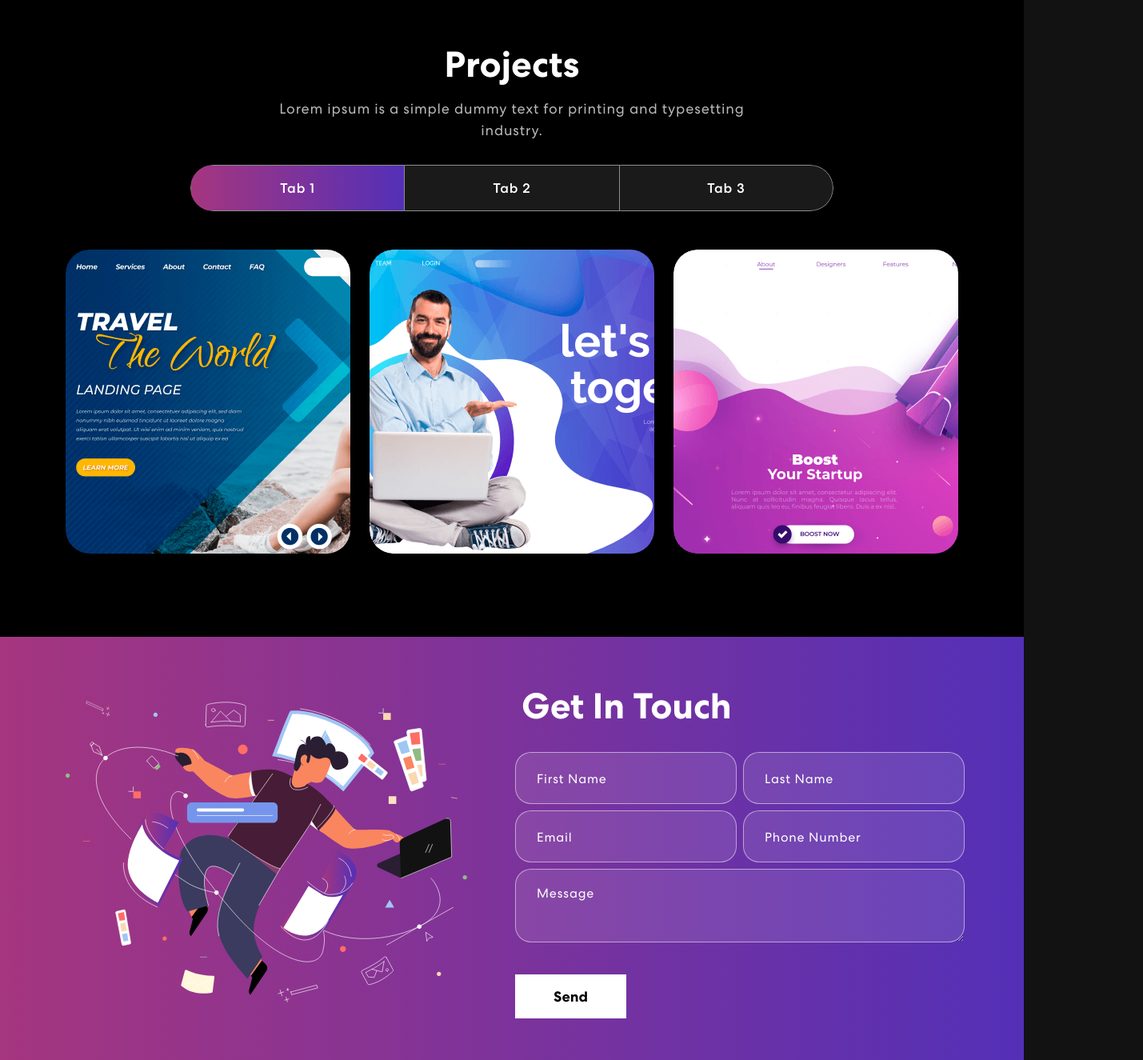
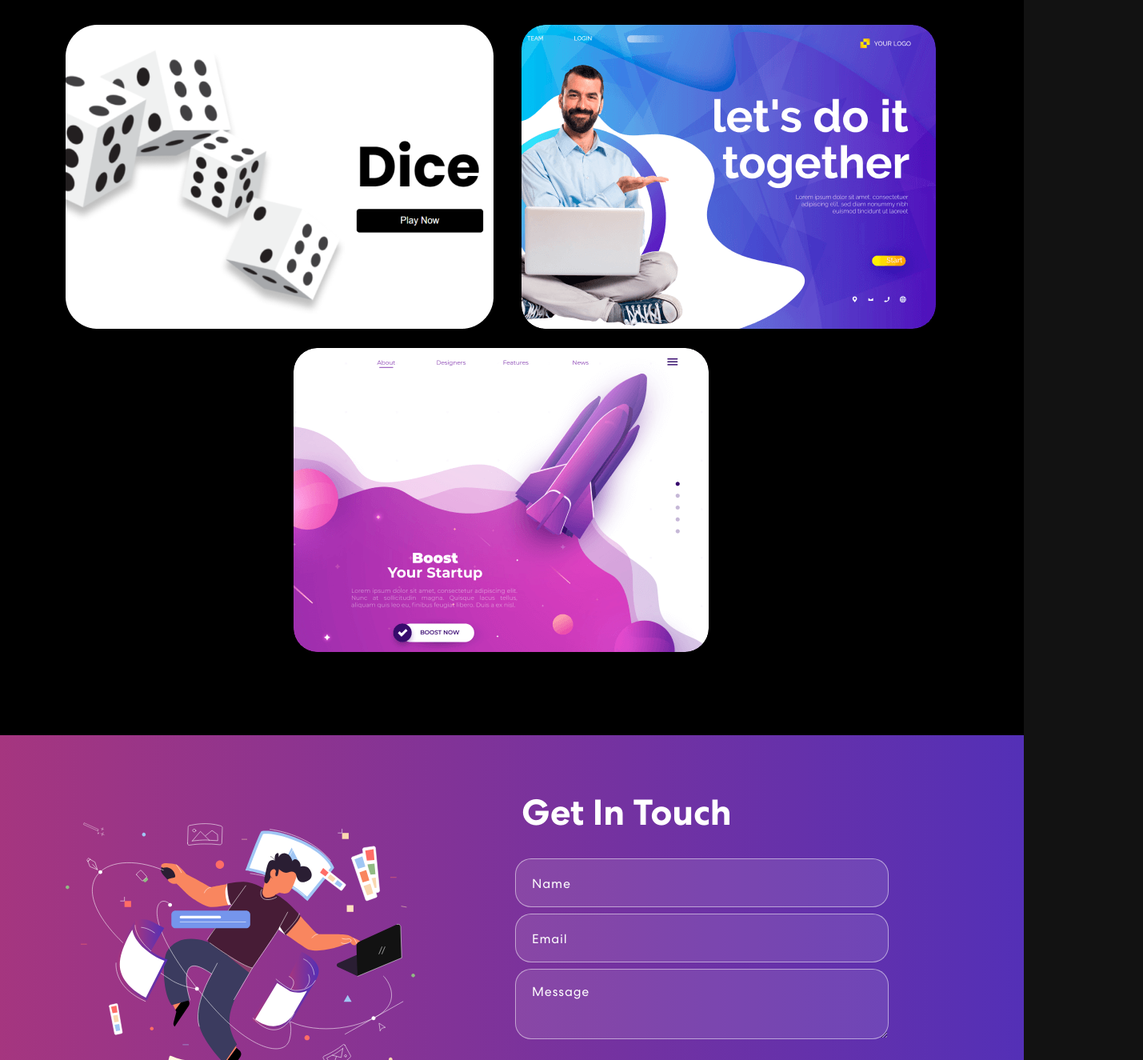
Before and after one commit to sarah-ernee/sarah-ng-portfolio, a React (Create React App) app: page / in a window 1280 px wide. Shown: the part 1365-2690 px from the top of the page at 80% size, 1429 px wide, since content can reach past the window. Built offline with nearby package versions, Linux system fonts and the light colour scheme.

Commit message:
made some ui tweaks

```diff
--- a/package.json
+++ b/package.json
@@ -18,6 +18,7 @@
     "react-icons": "^5.2.1",
     "react-multi-carousel": "^2.8.5",
     "react-on-screen": "^2.1.1",
+    "react-router-dom": "^6.23.1",
     "react-scripts": "5.0.1",
     "react-tooltip": "^5.26.4",
     "web-vitals": "^2.1.4"
@@ -45,5 +46,8 @@
       "last 1 firefox version",
       "last 1 safari version"
     ]
+  },
+  "devDependencies": {
+    "@babel/plugin-proposal-private-property-in-object": "^7.21.11"
   }
 }
--- a/src/App.css
+++ b/src/App.css
@@ -65,10 +65,12 @@ a:hover {
   text-decoration: none;
 }
 
-/* img {
-  width: 100%;
-  height: auto;
-} */
+.link {
+  color: #fff;
+}
+.link:hover {
+  color: #fff;
+}
 
 button {
   border: 0;
@@ -423,62 +425,11 @@ nav.navbar .navbar-toggler[aria-expanded="true"] .navbar-toggler-icon {
   text-align: center;
   width: 56%;
 }
-.project .nav.nav-pills {
-  width: 72%;
-  margin: 0 auto;
-  border-radius: 50px;
-  background-color: rgb(255 255 255 / 10%);
-  overflow: hidden;
-}
-.project .nav.nav-pills .nav-item {
-  width: 33.33333%;
-}
-.project .nav.nav-pills .nav-link {
-  background-color: transparent;
-  border-radius: 0;
-  padding: 17px 0;
-  color: #fff;
-  width: 100%;
-  font-size: 17px;
-  letter-spacing: 0.8px;
-  font-weight: 500;
-  position: relative;
-  transition: 0.3s ease-in-out;
-  text-align: center;
-  z-index: 0;
-}
-.project .nav.nav-pills .nav-link::before {
-  content: "";
-  position: absolute;
-  width: 0;
-  height: 100%;
-  background: linear-gradient(90.21deg, #aa367c -5.91%, #4a2fbd 111.58%);
-  top: 0;
-  left: 0;
-  z-index: -1;
-  transition: 0.3s ease-in-out;
-}
-.project .nav.nav-pills .nav-link.active::before {
-  width: 100% !important;
-}
-.project .nav.nav-pills .nav-link.active {
-  border: 1px solid rgba(255, 255, 255, 1);
-}
-.nav-link#projects-tabs-tab-first {
-  border: 1px solid rgba(255, 255, 255, 0.5);
-  border-radius: 55px 0px 0px 55px;
-}
-.nav-link#projects-tabs-tab-second {
-  border-top: 1px solid rgba(255, 255, 255, 0.5);
-  border-bottom: 1px solid rgba(255, 255, 255, 0.5);
-}
-.nav-link#projects-tabs-tab-third {
-  border: 1px solid rgba(255, 255, 255, 0.5);
-  border-radius: 0 55px 55px 0;
-}
+
 .proj-imgbx {
   position: relative;
   border-radius: 30px;
+  width: max-content;
   overflow: hidden;
   margin-bottom: 24px;
 }
@@ -486,6 +437,7 @@ nav.navbar .navbar-toggler[aria-expanded="true"] .navbar-toggler-icon {
   content: "";
   background: linear-gradient(90.21deg, #aa367c -5.91%, #4a2fbd 111.58%);
   opacity: 0.85;
+
   position: absolute;
   width: 100%;
   height: 0;
@@ -532,10 +484,10 @@ nav.navbar .navbar-toggler[aria-expanded="true"] .navbar-toggler-icon {
 /************ Form Css ************/
 .contact {
   background: linear-gradient(90.21deg, #aa367c -5.91%, #4a2fbd 111.58%);
-  padding: 60px 0 200px 0;
+  padding: 70px 0 120px 0;
 }
 .contact img {
-  width: 92%;
+  width: 80%;
 }
 .contact h2 {
   font-size: 45px;
@@ -550,7 +502,7 @@ nav.navbar .navbar-toggler[aria-expanded="true"] .navbar-toggler-icon {
   border-radius: 20px;
   color: #fff;
   margin: 0 0 8px 0;
-  padding: 18px 26px;
+  padding: 16px 20px;
   font-weight: 500;
   font-size: 18px;
   letter-spacing: 0.8px;
@@ -604,64 +556,18 @@ nav.navbar .navbar-toggler[aria-expanded="true"] .navbar-toggler-icon {
 .contact form button:hover::before {
   width: 100%;
 }
+.error-text {
+  color: red;
+  font-size: 0.8em;
+}
 
 /************ Footer Css ************/
 .footer {
-  padding: 0 0 50px 0;
+  padding: 10px 0;
   background-image: url("./assets/img/footer-bg.png");
   background-position: center center;
   background-size: cover;
   background-repeat: no-repeat;
-}
-.new-email-bx {
-  background: #fff;
-  padding: 5px;
-  border-radius: 20px;
-  position: relative;
-  z-index: 0;
-  display: flex;
-  align-items: center;
-}
-.new-email-bx::before {
-  content: "";
-  background: linear-gradient(90.21deg, #aa367c -5.91%, #4a2fbd 111.58%);
-  border-radius: 20px;
-  position: absolute;
-  z-index: -1;
-  top: -1px;
-  left: -1px;
-  bottom: -1px;
-  right: -1px;
-}
-.new-email-bx::after {
-  content: "";
-  background: #fff;
-  border-radius: 20px;
-  position: absolute;
-  z-index: -1;
-  top: 0;
-  left: 0;
-  bottom: 0;
-  right: 0;
-}
-.new-email-bx input {
-  width: 100%;
-  color: #121212;
-  font-weight: 500;
-  background: transparent;
-  border: 0;
-  padding: 0 15px;
-}
-.new-email-bx button {
-  background: linear-gradient(90.21deg, #aa367c -5.91%, #4a2fbd 111.58%);
-  padding: 20px 65px;
-  color: #fff;
-  font-weight: 500;
-  letter-spacing: 0.5px;
-  border-radius: 18px;
-}
-.footer img {
-  width: 26%;
 }
 .footer p {
   font-weight: 400;
--- a/src/App.js
+++ b/src/App.js
@@ -4,7 +4,7 @@ import { Banner } from "./components/Banner";
 import { Skills } from "./components/Skills";
 import { Projects } from "./components/Projects";
 import { Contact } from "./components/Contact";
-
+import { Footer } from "./components/Footer";
 import "bootstrap/dist/css/bootstrap.min.css";
 
 function App() {
@@ -15,6 +15,7 @@ function App() {
       <Skills />
       <Projects />
       <Contact />
+      <Footer />
     </div>
   );
 }
--- a/src/components/Contact.js
+++ b/src/components/Contact.js
@@ -5,12 +5,11 @@ import contactImg from "../assets/img/contact-img.svg";
 
 export const Contact = () => {
   const initialForm = {
-    firstName: "",
-    lastName: "",
+    name: "",
     email: "",
-    phone: "",
     message: "",
   };
+
   const [formDetails, setFormDetails] = useState(initialForm);
   const [buttonText, setButtonText] = useState("Send");
   const [status, setStatus] = useState({});
@@ -21,9 +20,9 @@ export const Contact = () => {
       [category]: value,
     });
   };
-
   const handleSubmit = async (e) => {
     e.preventDefault();
+
     setButtonText("Sending...");
     let response = await fetch("http://localhost:5000/contact", {
       method: "POST",
@@ -51,33 +50,25 @@ export const Contact = () => {
     <section className="contact" id="connect">
       <Container>
         <Row className="align-items-center">
-          <Col md={6}>
+          <Col md={6} sm={5}>
             <img src={contactImg} alt="Contact Me" />
           </Col>
 
-          <Col md={6}>
+          <Col md={6} sm={7}>
             <h2>Get In Touch</h2>
+
             <form onSubmit={handleSubmit}>
               <Row>
-                <Col sm={6} className="px-1">
+                <Col sm={12} md={10} className="px-1">
                   <input
                     type="text"
                     value={formDetails.firstName}
-                    placeholder="First Name"
+                    placeholder="Name"
                     onChange={(e) => onFormUpdate("firstName", e.target.value)}
                   />
                 </Col>
 
-                <Col sm={6} className="px-1">
-                  <input
-                    type="text"
-                    value={formDetails.lastName}
-                    placeholder="Last Name"
-                    onChange={(e) => onFormUpdate("lastName", e.target.value)}
-                  />
-                </Col>
-
-                <Col sm={6} className="px-1">
+                <Col sm={12} md={10} className="px-1">
                   <input
                     type="email"
                     value={formDetails.email}
@@ -86,16 +77,7 @@ export const Contact = () => {
                   />
                 </Col>
 
-                <Col sm={6} className="px-1">
-                  <input
-                    type="tel"
-                    value={formDetails.phone}
-                    placeholder="Phone Number"
-                    onChange={(e) => onFormUpdate("phone", e.target.value)}
-                  />
-                </Col>
-
-                <Col className="px-1">
+                <Col className="px-1" sm={12} md={10}>
                   <textarea
                     row="6"
                     value={formDetails.message}
--- /dev/null
+++ b/src/components/Footer.js
@@ -0,0 +1,15 @@
+import { Container, Row, Col } from "react-bootstrap";
+
+export const Footer = () => {
+  return (
+    <footer className="footer">
+      <Container>
+        <Row className="align-items-center">
+          <Col className="text-center">
+            <p>© 2024 Copyright Sarah Ng Ern Ee | All rights reserved.</p>
+          </Col>
+        </Row>
+      </Container>
+    </footer>
+  );
+};
--- a/src/components/NavBar.js
+++ b/src/components/NavBar.js
@@ -3,7 +3,6 @@ import { Navbar, Container, Nav } from "react-bootstrap";
 import { Tooltip } from "react-tooltip";
 
 import logo from "../assets/img/logo.svg";
-import { HiOutlineRocketLaunch } from "react-icons/hi2";
 import navIcon1 from "../assets/img/nav-icon1.svg";
 import navIcon2 from "../assets/img/nav-icon2.svg";
 import navIcon3 from "../assets/img/nav-icon3.svg";
@@ -85,7 +84,7 @@ export const NavBar = () => {
                 target="_blank"
                 rel="noreferrer"
                 data-tooltip-id="resumeTooltip"
-                data-tooltip-content="View CV"
+                data-tooltip-content="Resumé"
               >
                 <img src={navIcon1} alt="cv" />
               </a>
--- a/src/components/ProjectCard.js
+++ b/src/components/ProjectCard.js
@@ -1,8 +1,15 @@
 import { Col } from "react-bootstrap";
+import { Link } from "react-router-dom";
 
-export const ProjectCard = ({ title, description, imgUrl }) => {
+export const ProjectCard = ({ title, description, imgUrl, projUrl }) => {
   return (
-    <Col sm={6} md={4}>
+    <Col>
+      <Link
+        to={projUrl}
+        className="link"
+        target="_blank"
+        rel="noopener noreferrer"
+      >
         <div className="proj-imgbx">
           <img src={imgUrl} alt="" />
 
@@ -11,6 +18,7 @@ export const ProjectCard = ({ title, description, imgUrl }) => {
             <span>{description}</span>
           </div>
         </div>
+      </Link>
     </Col>
   );
 };
--- a/src/components/Projects.js
+++ b/src/components/Projects.js
@@ -1,28 +1,31 @@
 import { Container, Row, Col } from "react-bootstrap";
-import { Nav, Tab } from "react-bootstrap";
 import { ProjectCard } from "./ProjectCard";
 
 import colorSharp2 from "../assets/img/color-sharp2.png";
-import projImg1 from "../assets/img/project-img1.png";
+// import projImg1 from "../assets/img/project-img1.png";
 import projImg2 from "../assets/img/project-img2.png";
 import projImg3 from "../assets/img/project-img3.png";
+import projImg4 from "../assets/img/project-img4.png";
 
 export const Projects = () => {
   const projects = [
     {
-      title: "Business Startup",
-      description: "Design and Development",
-      imgUrl: projImg1,
+      title: "Dice Game",
+      description: "A roll-the-dice game built using React",
+      imgUrl: projImg4,
+      projUrl: "https://six-faces.vercel.app/",
     },
     {
       title: "Business Startup",
       description: "Design and Development",
       imgUrl: projImg2,
+      projUrl: "/",
     },
     {
       title: "Business Startup",
       description: "Design and Development",
       imgUrl: projImg3,
+      projUrl: "/",
     },
   ];
 
@@ -32,37 +35,18 @@ export const Projects = () => {
         <Row>
           <Col>
             <h2>Projects</h2>
-            <p>
-              Lorem ipsum is a simple dummy text for printing and typesetting
-              industry.
-            </p>
-            <Tab.Container id="projects-tabs" defaultActiveKey="first">
-              <Nav variant="pills" className="nav-pills mb-5" id="pills-tab">
-                <Nav.Item>
-                  <Nav.Link eventKey="first">Tab 1</Nav.Link>
-                </Nav.Item>
-                <Nav.Item>
-                  <Nav.Link eventKey="second">Tab 2</Nav.Link>
-                </Nav.Item>
-                <Nav.Item>
-                  <Nav.Link eventKey="third">Tab 3</Nav.Link>
-                </Nav.Item>
-              </Nav>
+            <p>A selection of projects I have built for fun and upskilling.</p>
 
-              <Tab.Content>
-                <Tab.Pane eventKey="first">
-                  <Row>
-                    {projects.map((project, index) => {
-                      return <ProjectCard key={index} {...project} />;
-                    })}
-                  </Row>
-                </Tab.Pane>
-
-                <Tab.Pane eventKey="second">Lorem ipsum</Tab.Pane>
-
-                <Tab.Pane eventKey="third">Lorem ipsum</Tab.Pane>
-              </Tab.Content>
-            </Tab.Container>
+            <Row
+              xl={2}
+              lg={2}
+              md={1}
+              className="align-items-center justify-content-evenly"
+            >
+              {projects.map((project, index) => {
+                return <ProjectCard key={index} {...project} />;
+              })}
+            </Row>
           </Col>
         </Row>
       </Container>
--- a/src/index.js
+++ b/src/index.js
@@ -1,11 +1,14 @@
 import React from "react";
 import ReactDOM from "react-dom/client";
 import App from "./App";
+import { BrowserRouter } from "react-router-dom";
 
 const root = ReactDOM.createRoot(document.getElementById("root"));
 root.render(
   <React.StrictMode>
-    <App />
+    <BrowserRouter>
+      <App />
+    </BrowserRouter>
   </React.StrictMode>
 );
 
```
Also changed, not shown: server.js (+7 -9 lines), src/components/Banner.js (+8 -3 lines), src/components/Skills.js (+7 -7 lines), src/assets/img/project-img4.png (added), 1 other file (tests, documents, lock files or other folders). Lines whose indentation alone changed are shown as unchanged.
